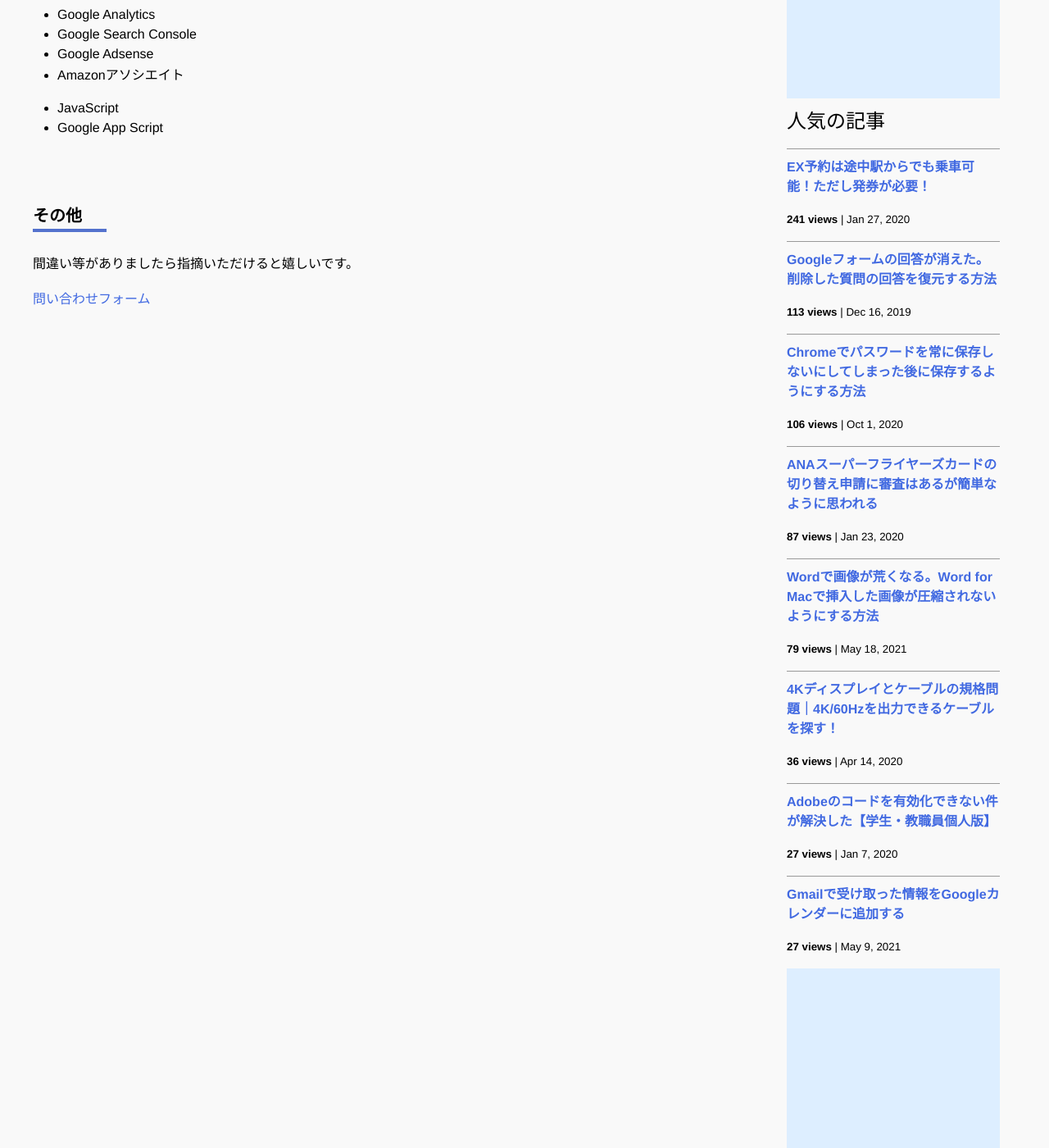
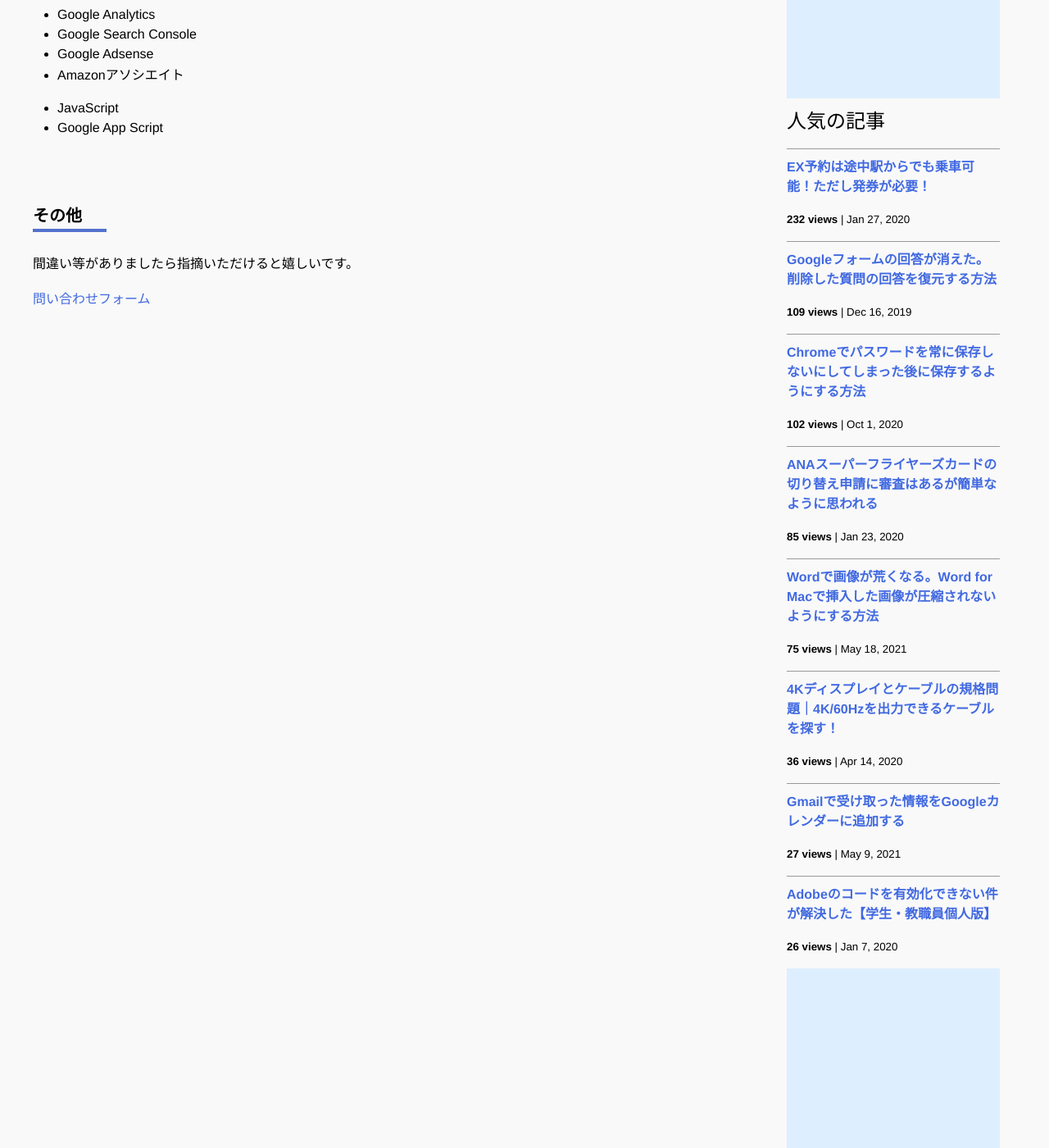
Before and after one commit to iwanaminami/shoyaiwaname, a Jekyll site: the page built from about.markdown, in a window 1280 px wide and 1400 px high, scrolled down 693 px. Shown: the whole window at 82% size. Built offline with Jekyll 4.4.1, drawn with Linux system fonts in a browser that asks for light colours; nearby versions of some CDN libraries; comment, search, counter and statistics services are not loaded.

Commit message:
chore(ga): update _data/popularposts.yml 20251108-0052

```diff
--- a/_data/popularposts.yml
+++ b/_data/popularposts.yml
@@ -1,17 +1,17 @@
 side:
-  - view: 241
+  - view: 232
     url: "/2020/01/27/ex-rideontheway.html"
-  - view: 113
+  - view: 109
     url: "/2019/12/16/restore-googleform.html"
-  - view: 106
+  - view: 102
     url: "/2020/10/01/googlepassword.html"
-  - view: 87
+  - view: 85
     url: "/2020/01/23/sfc-judge.html"
-  - view: 79
+  - view: 75
     url: "/2021/05/18/image-compression-word.html"
   - view: 36
     url: "/2020/04/14/4kcable.html"
   - view: 27
+    url: "/2021/05/09/gmailtocalendar.html"
+  - view: 26
     url: "/2020/01/07/adobe-activate-problem.html"
-  - view: 27
-    url: "/2021/05/09/gmailtocalendar.html"
```
